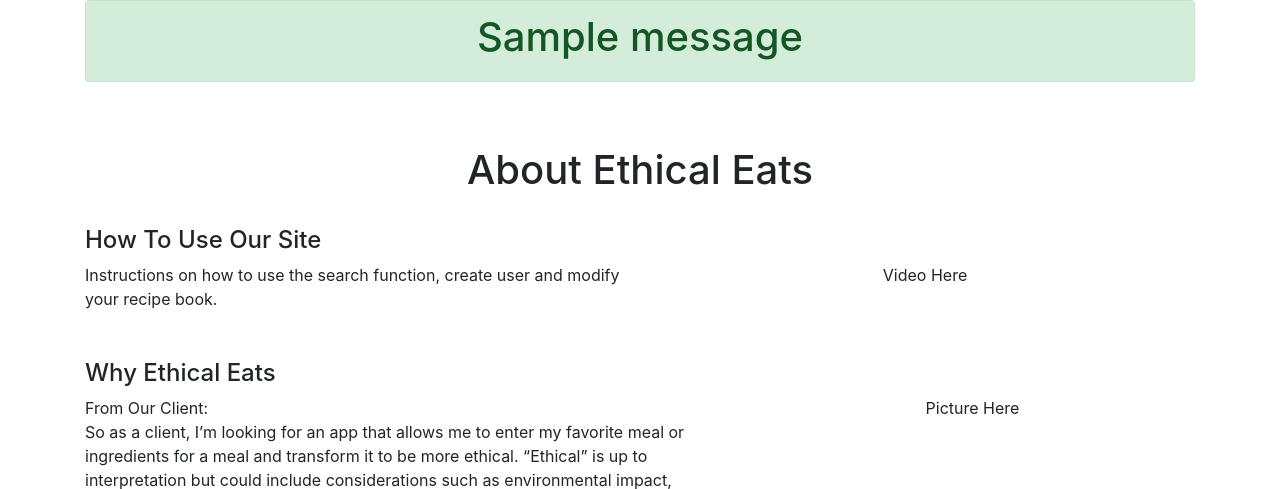
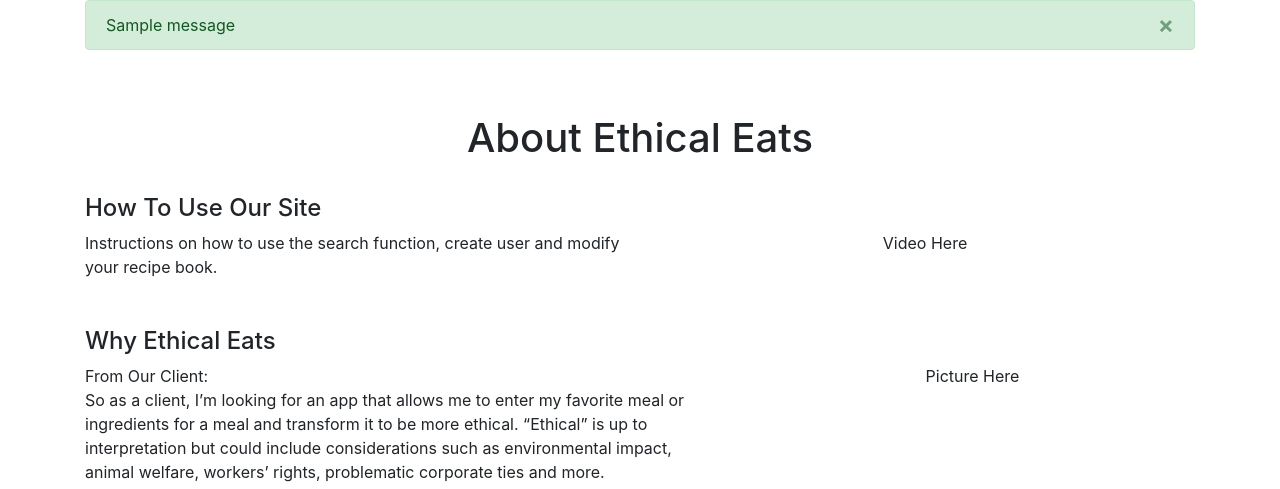
Before and after one commit to tekkosu/TheBusyBeavers, a Flask app: page /about in a window 1280 px wide. Shown: the part 56-545 px from the top of the page. Run offline with Flask 2, Linux system fonts and the light colour scheme; one stand-in notice (Sample message) is shown; some libraries are stand-ins or nearby versions; some web fonts are replaced.

Commit message:
Add files via upload

```diff
--- a/ethicalEats/templates/base.html
+++ b/ethicalEats/templates/base.html
@@ -31,8 +31,11 @@
         {% with messages = get_flashed_messages(with_categories=true) %}
             {% if messages %}
                 {% for category, message in messages %}
-                <div class="alert alert-{{ category }}">
-                    <h1 style="text-align:center">{{ message }}</h1>
+                <div class="alert alert-{{ category }} alert-dismissible fade show" role="alert">
+                    <span>{{ message }}</span>
+                    <button type="button" class="close" data-dismiss="alert" aria-label="Close">
+                        <span aria-hidden="true">&times;</span>
+                    </button>
                 </div>
                 {% endfor %}
             {% endif %}
```
